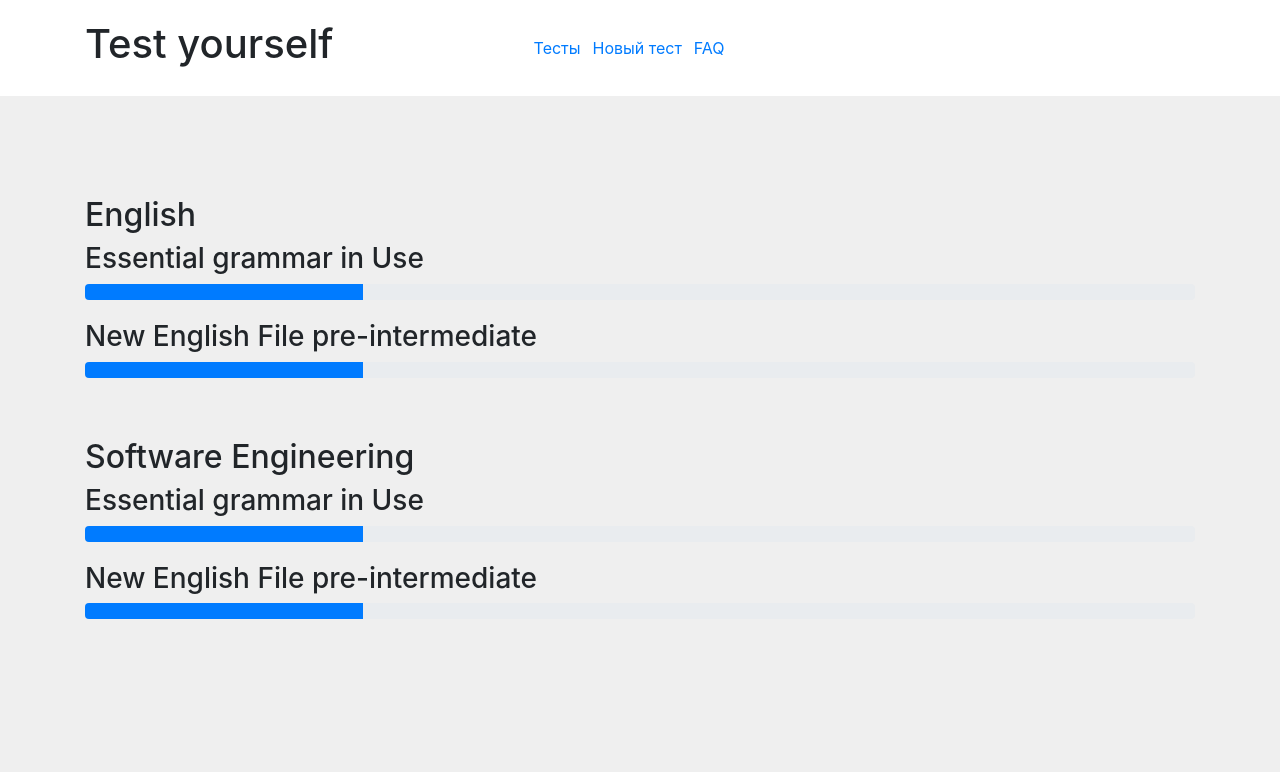
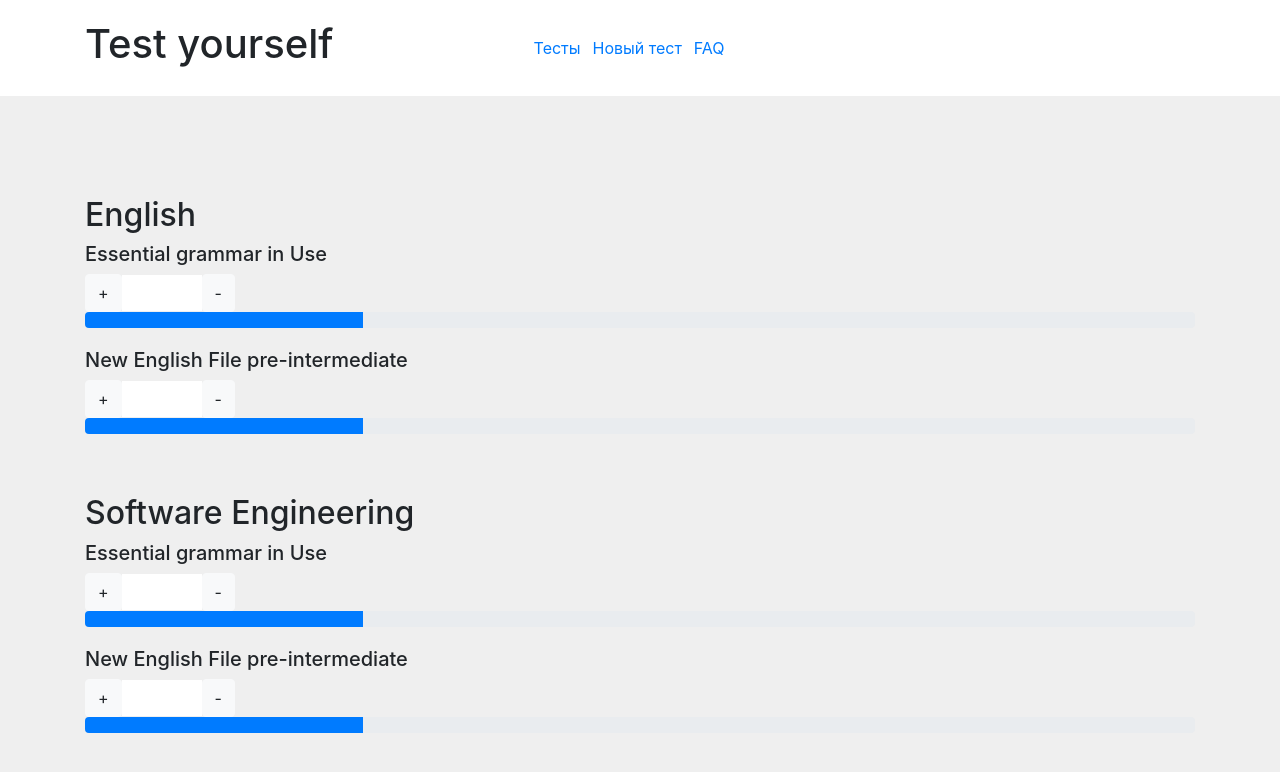
Before and after one commit to VaniaFed/goalProgressMonitor, a React app: page / in a window 1280 px wide. Shown: the top 772 px of the page. Built offline with nearby package versions, Linux system fonts and the light colour scheme; the HTML template or start-up script is replaced by a standard one.

Commit message:
done; separated

```diff
--- /dev/null
+++ b/src/public/components/ui/Control/Control.jsx
@@ -0,0 +1,14 @@
+import React from 'react'
+import css from './control.module.sass'
+
+const Control = () => {
+  return (
+    <div className={css.control}>
+      <button className="btn btn-light">+</button>
+      <input className={css.inputValue} type="number" />
+      <button className="btn btn-light">-</button>
+    </div>
+  )
+}
+
+export default Control
--- /dev/null
+++ b/src/public/components/ui/Control/control.module.sass
@@ -0,0 +1,8 @@
+.control
+  display: flex
+  align-items: center
+
+.inputValue
+  width: 80px
+  border: none
+  padding: .375rem .75rem
--- a/src/public/components/ui/TopicItem.jsx
+++ b/src/public/components/ui/TopicItem.jsx
@@ -1,12 +1,14 @@
 import React from 'react'
 import css from './topicItem.module.sass'
+import Control from './Control/Control';
 
 const TopicItem = ({ topic }) => {
   return (
     <div className={css.item}>
-      <h3>{topic.title}</h3>
+      <h5>{topic.title}</h5>
+      <Control />
       <div className="progress">
-        <div className="progress-bar" role="progressbar" style={{width: '25%'}} aria-valuenow="25" aria-valuemin="0" aria-valuemax="100"></div>
+        <div className="progress-bar" role="progressbar" style={{ width: '25%' }} aria-valuenow="25" aria-valuemin="0" aria-valuemax="100"></div>
       </div>
     </div>
   )
--- a/stylesheet/based.sass
+++ b/stylesheet/based.sass
@@ -7,12 +7,7 @@ body
 .title2
   margin-bottom: 10px
 
-.answerItem
-  display: flex
-  align-items: center
-
-.answerText
-  margin-right: 10px
-
-.questionItem
-  margin-bottom: 40px
+input[type=number]::-webkit-inner-spin-button,
+input[type=number]::-webkit-outer-spin-button
+  -webkit-appearance: none
+  margin: 0
```
Also changed, not shown: src/public/components/ui/topicItem.module.sass (line endings or trailing spaces).
